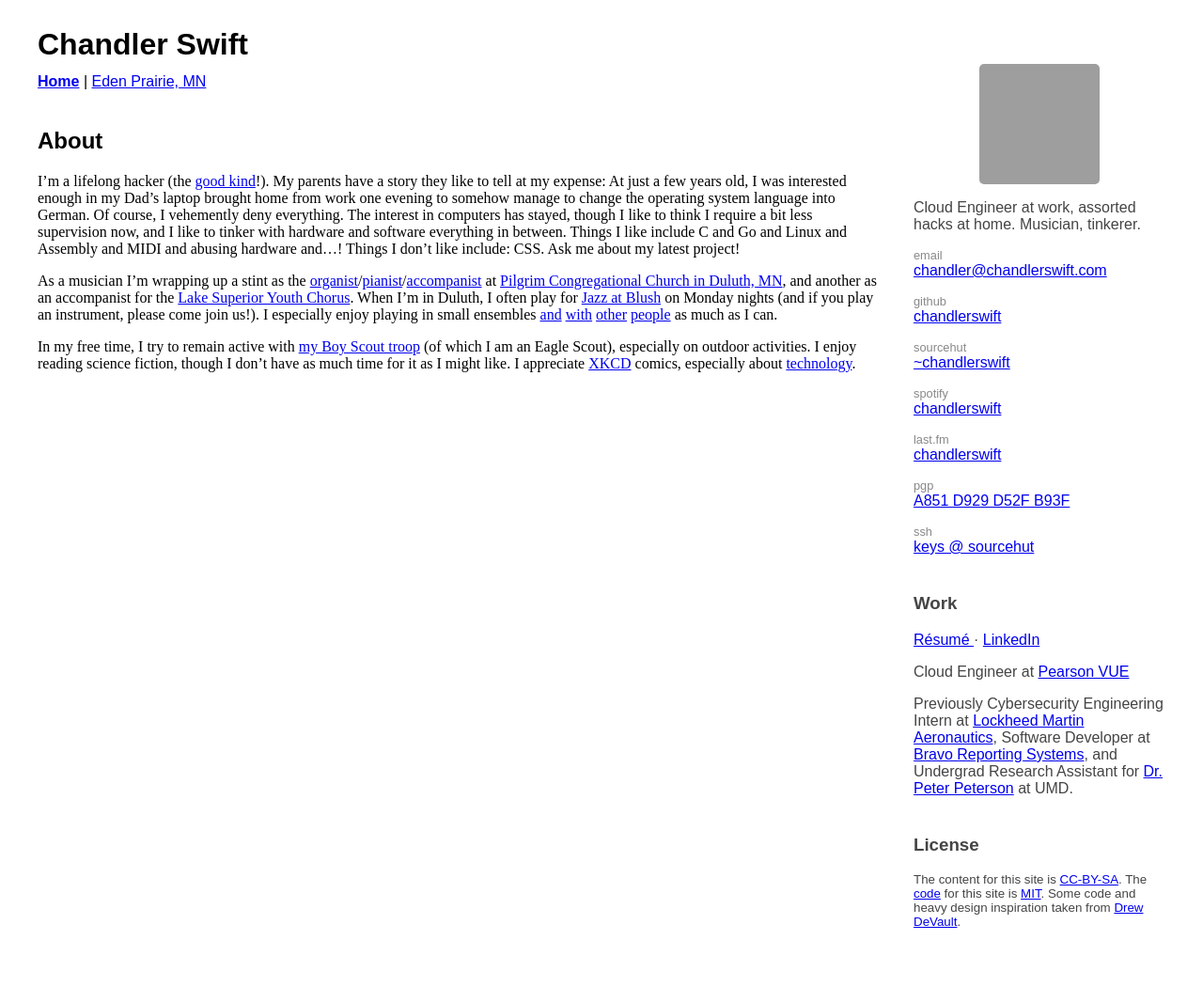
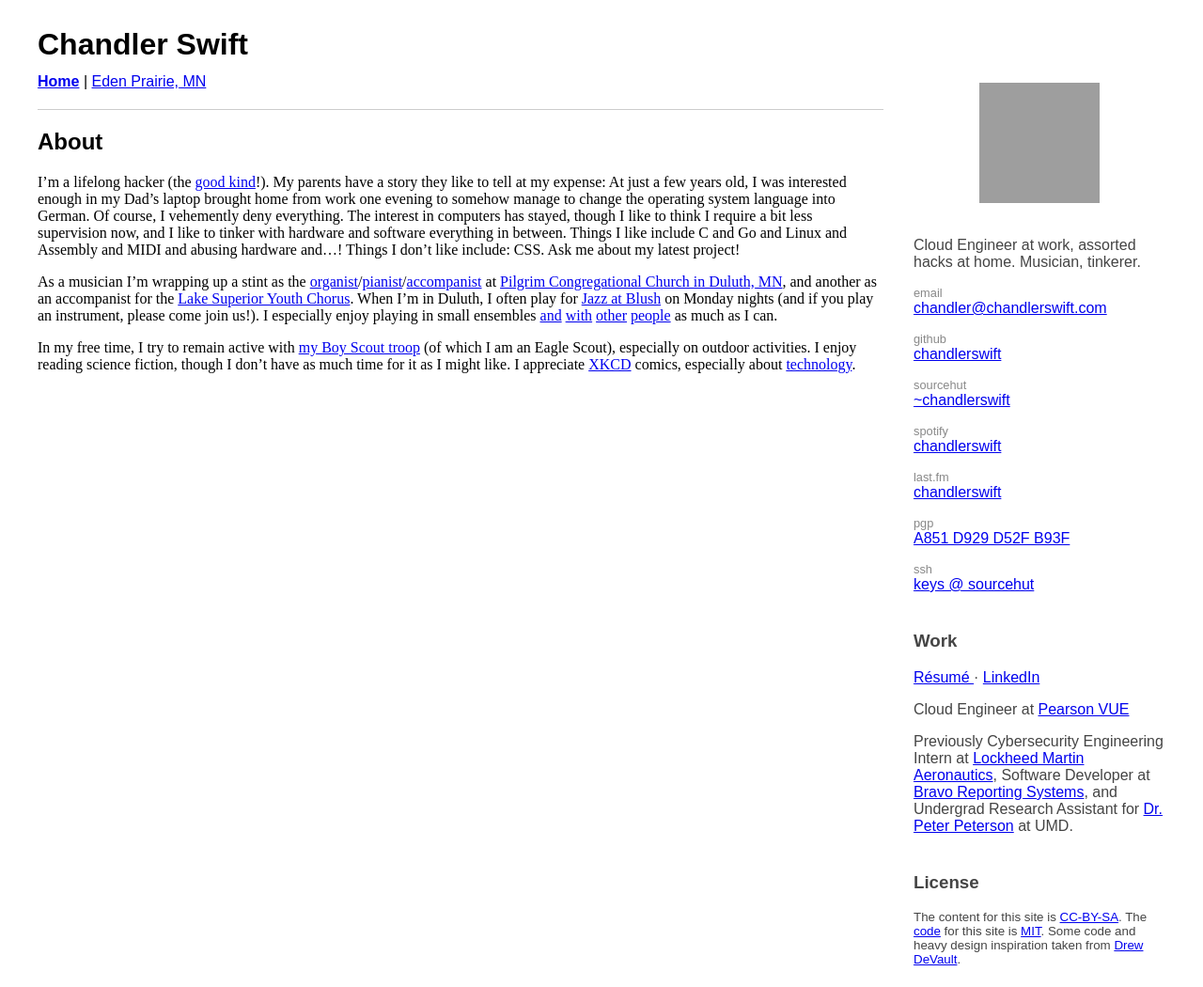
Before and after one commit to ChandlerSwift/www, a Jekyll site: the page built from index.md, in a window 1280 px wide. Shown: the whole page at 94% size. Built offline with Jekyll 4.4.1, drawn with Linux system fonts in a browser that asks for light colours; before the commit the page ends 1010 px from its top, so only the background shows below that; grey boxes are pictures that could not be loaded.

Commit message:
Add misc updates

```diff
--- a/_config.yml
+++ b/_config.yml
@@ -5,6 +5,5 @@ plugins:
 markdown: kramdown
 paginate: 10
 paginate_path: "/archive/page:num/"
-logo: /avatar.jpg
 include:
     - .well-known
--- a/_layouts/base.html
+++ b/_layouts/base.html
@@ -39,7 +39,7 @@
 	#nav-links {
 		font-family: sans-serif;
 		margin-top: -10px;
-		margin-bottom: 40px;
+		margin-bottom: 20px;
 	}
 
 	div.sidebar {
@@ -57,6 +57,7 @@
 		display: block;
 		margin: 0 auto;
 		max-width: 100%;
+		padding: 20px;
 	}
 
 	img.profile-img {
@@ -79,6 +80,12 @@
 		font-size: 0.8em;
 		color: #888;
 	}
+
+	hr.separator {
+		border: none;
+		height: 1px;
+		background-color: #ccc;
+	}
 </style>
 </head>
 
@@ -86,25 +93,12 @@
 	<div class="container">
 		<div class="content">
 			<h1>Chandler Swift</h1>
-			<p id="nav-links"><strong><a href="https://chandlerswift.com/">Home</a></strong> |
+			<p id="nav-links">
+				<strong><a href="https://chandlerswift.com/">Home</a></strong> |
 				<a href="https://edenprairie.chandlerswift.com/">Eden Prairie, MN</a>
-			<h2>{{ page.title }}</h2>
-			<div class="content">
-				{% if page.url != '/' %}
-				<p class="date">
-					{% if page.date %}Published {{ page.date | date: "%Y-%m-%d" }}{% endif %}
-					<span class="hidden-xs">
-						&mdash;
-						<a href="{{ page.url }}">
-							Permalink
-						</a>
-					</span>
-				</p>
-				{% endif %}
-				<article>
-					{{ content }}
-				</article>
-			</div>
+			</p>
+			<hr class="separator">
+			{{ content }}
 		</div>
 		<div class="sidebar">
 			<section id="profile">
```
Also changed, not shown: _layouts/post.html (+13 -2 lines), index.md (+2 -1 lines), 3 other files.
